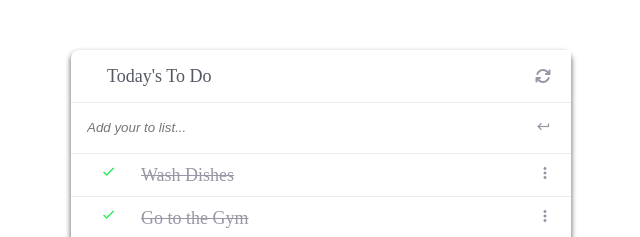
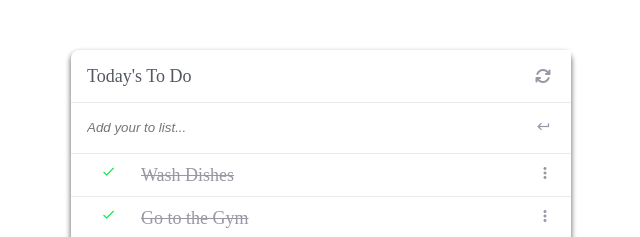
Before and after one commit to Athaliah8/To-Do-List, a website built with webpack: page src/index.html in a window 1280 px wide. Shown: the top 237 px of the page, 319-959 px from the left. Built offline with nearby package versions, Linux system fonts and the light colour scheme.

Commit message:
fix linter errors

```diff
--- a/src/style.css
+++ b/src/style.css
@@ -1,11 +1,9 @@
 @import url('https://fonts.googleapis.com/css2?family=Poppins:wght@200;300;500;700&display=swap');
-
 
 :root {
   --font-weight: 300;
   --font: 'Poppins', sans-serif;
 }
-
 
 * {
   padding: 0;
@@ -48,7 +46,6 @@ header {
 
 .todo h2 {
   margin: 0;
-  margin-left: 20px;
   align-items: center;
   color: #545862;
   font-size: 18px;
@@ -121,6 +118,7 @@ button {
   border: none;
   background: none;
 }
+
 .ctn-icon {
   transition: 0.6s;
   display: flex;
@@ -131,6 +129,7 @@ button {
   padding-right: 20px;
   cursor: pointer;
 }
+
 .return {
   transition: 0.6s;
   color: #9797a5;
@@ -184,7 +183,7 @@ button {
   cursor: pointer;
 }
 
-#author{
+#author {
   position: absolute;
   bottom: 0;
   left: 0;
```
Also changed, not shown: package.json (+9 -0 lines), 1 other file.
